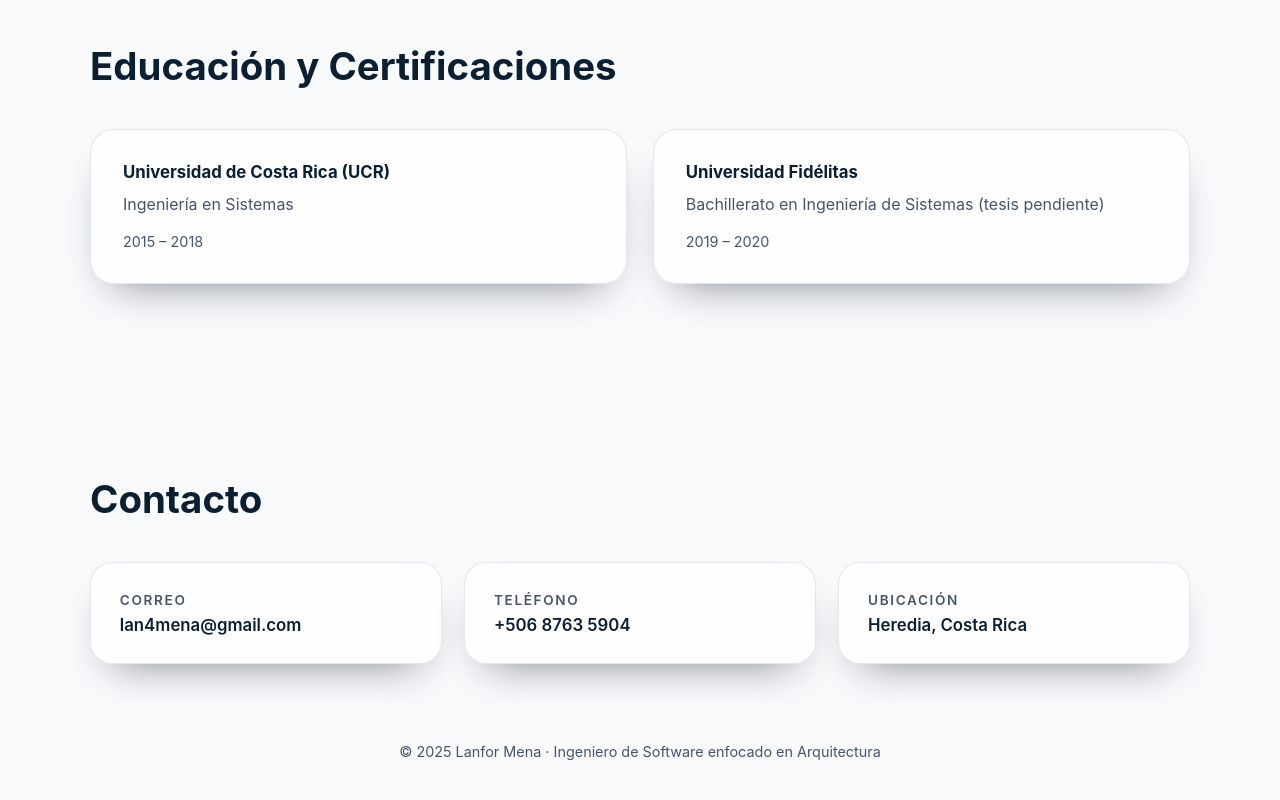
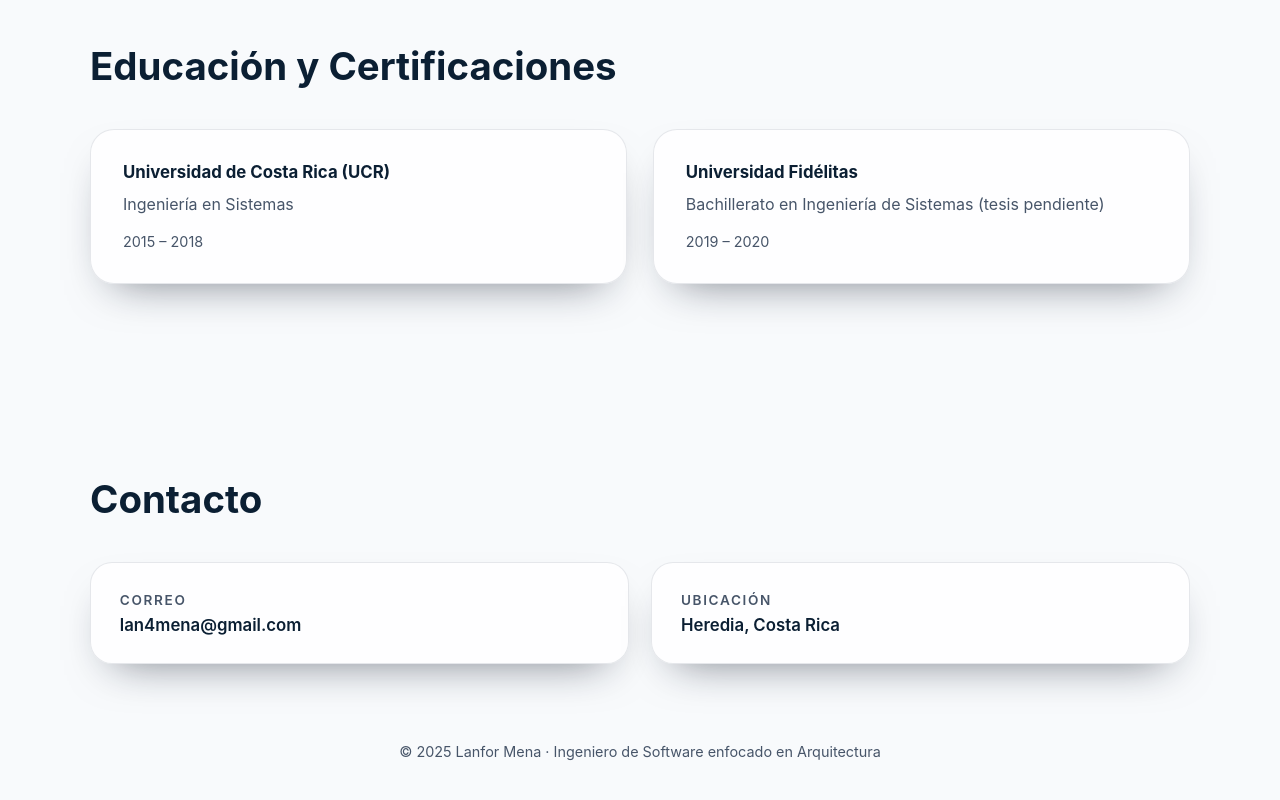
Before and after one commit to VibeCodingTest/VibeCodingCV, a React (Vite) app: page / in a window 1280 px wide. Shown: the part 3479-4279 px from the top of the page. Built offline with nearby package versions, Linux system fonts and the light colour scheme.

Commit message:
Prueba eliminar telefono

```diff
--- a/src/components/ContactSection.jsx
+++ b/src/components/ContactSection.jsx
@@ -53,11 +53,6 @@ const ContactSection = () => {
       href: `mailto:${contact.email}`
     },
     {
-      label: contact.links.phoneLabel,
-      value: contact.phone,
-      href: `tel:${contact.phone.replace(/\s+/g, '')}`
-    },
-    {
       label: contact.links.locationLabel,
       value: contact.location,
       href: 'https://maps.google.com/?q=Heredia+Costa+Rica'
```
